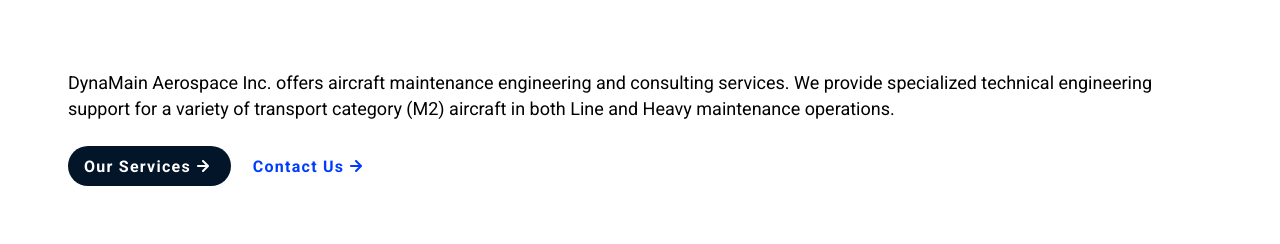
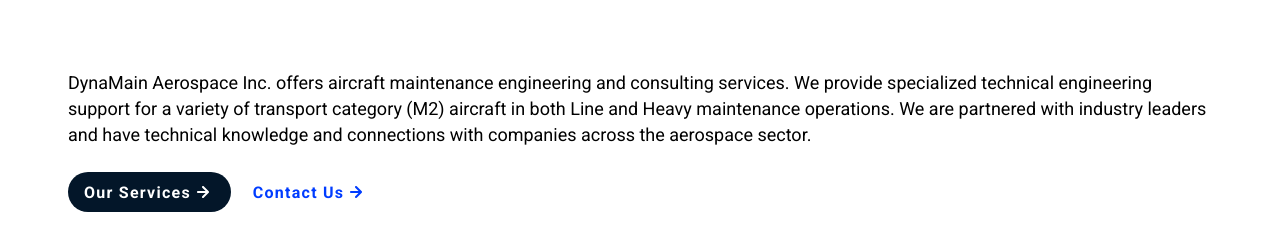
Before and after one commit to M-Venerus/dynamain-aerospace-website, a plain HTML site: page index.html in a window 1280 px wide. Shown: the part 556-800 px from the top of the page. Drawn offline with Linux system fonts and the light colour scheme; animation ran at ten frames a second; a web font is replaced by a local one.

Commit message:
Update main-info section markup again

```diff
--- a/index.html
+++ b/index.html
@@ -58,10 +58,12 @@
         <div class="section-container">
           <div class="one-column">
             <p>
-              DynaMain Aerospace Inc. offers aircraft maintenance engineering and consulting services.
-              We provide specialized technical engineering support for a variety
-              of transport category (M2) aircraft in both Line and Heavy
-              maintenance operations.
+              DynaMain Aerospace Inc. offers aircraft maintenance engineering
+              and consulting services. We provide specialized technical
+              engineering support for a variety of transport category (M2)
+              aircraft in both Line and Heavy maintenance operations. We are
+              partnered with industry leaders and have technical knowledge and
+              connections with companies across the aerospace sector.
             </p>
             <div class="button-container">
               <a href="services.html">
@@ -402,7 +404,9 @@
                 </div>
               </div>
               <div class="card-bottom">
-                <a href="solutions.html"><p class="subtitle">We Do It All</p></a>
+                <a href="solutions.html"
+                  ><p class="subtitle">We Do It All</p></a
+                >
                 <p class="secondary-text">
                   From inspections to engine changes to heavy maintenance. Our
                   AMEs are trained and certified to complete even the most
```
